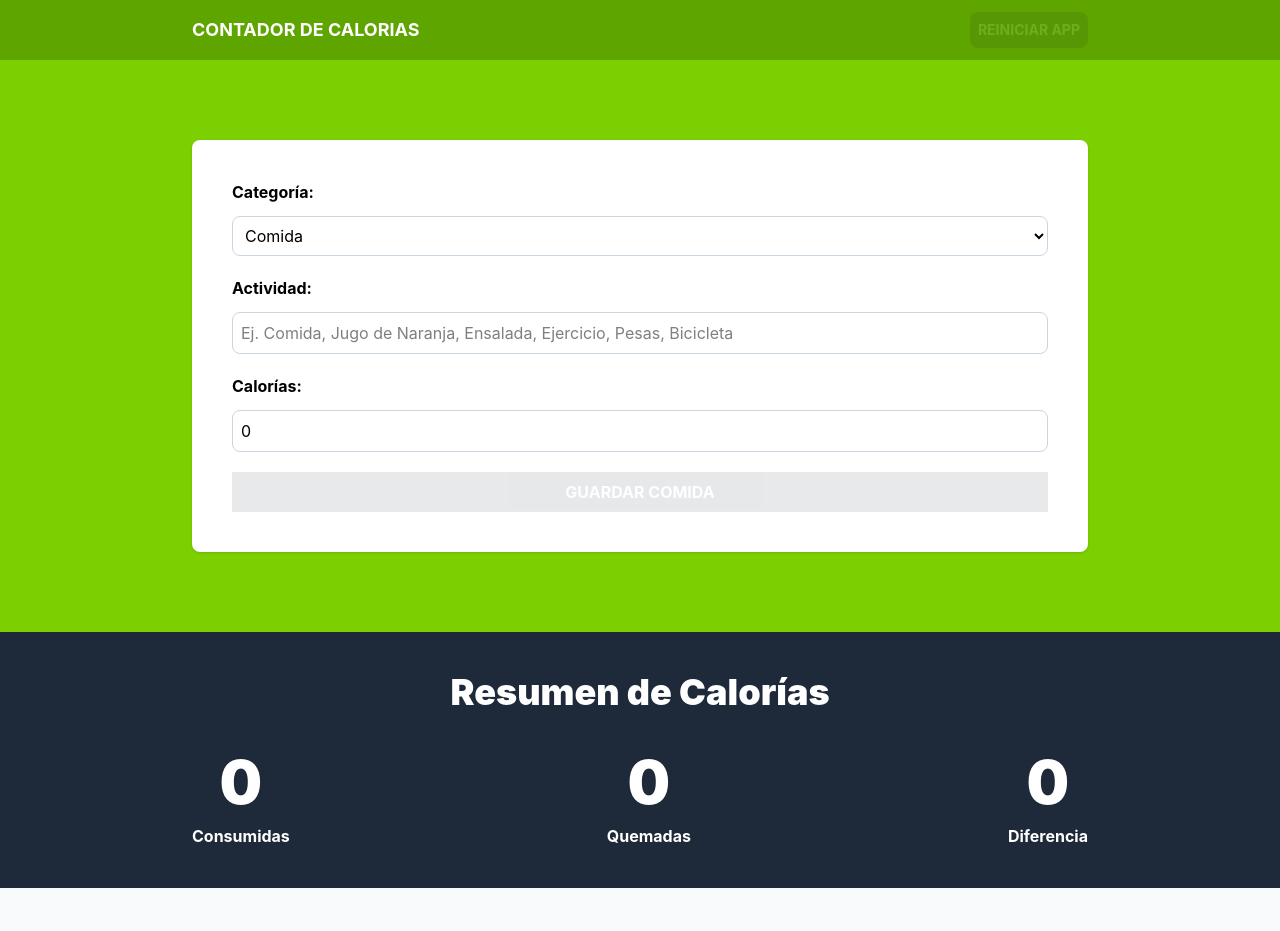
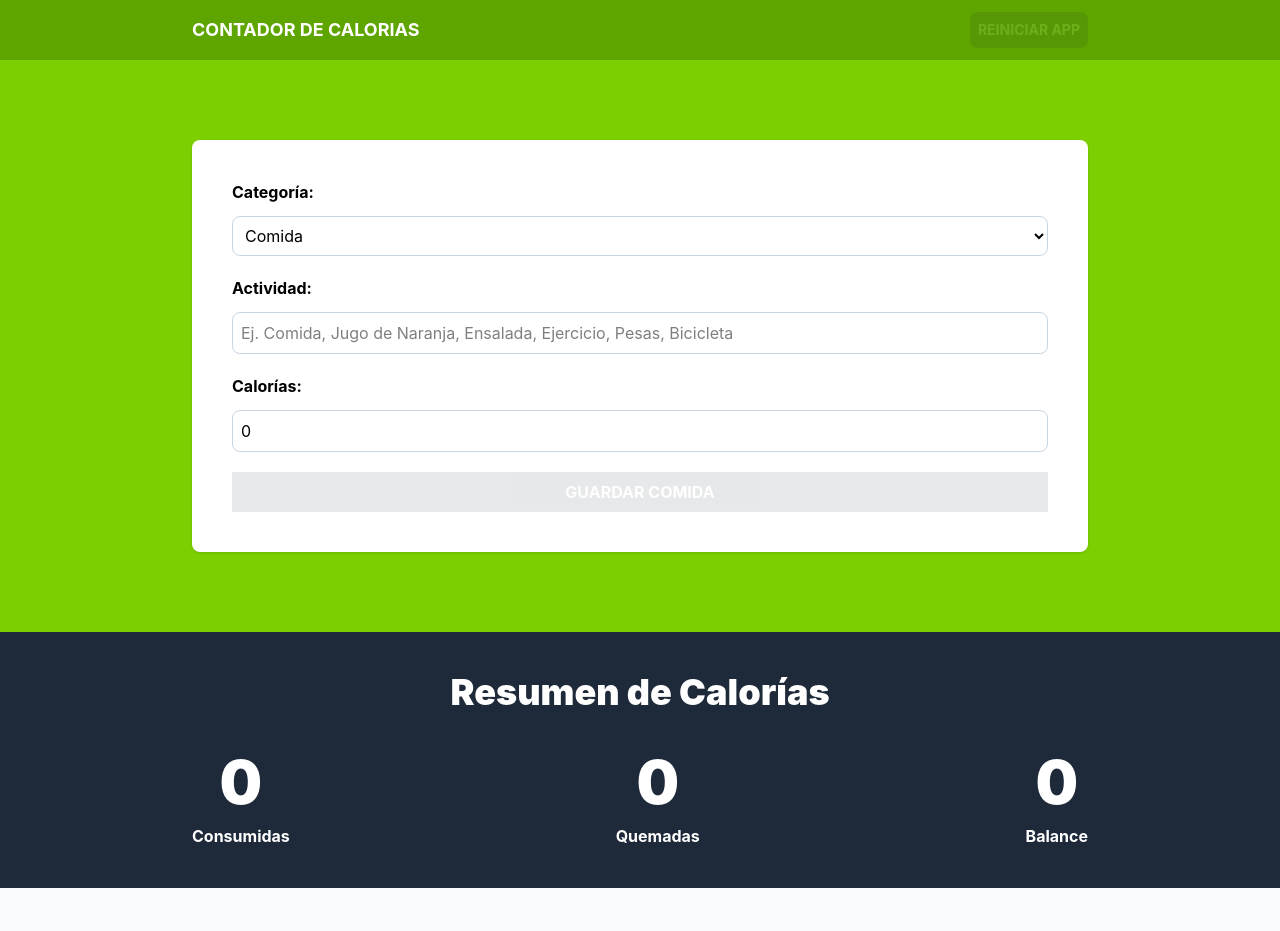
Before and after one commit to andresmdevco/calorie-tracker, a React (Vite) app: page / in a window 1280 px wide. Shown: the top 931 px of the page. Built offline with nearby package versions, Linux system fonts and the light colour scheme.

Commit message:
style: rename net calories label

```diff
--- a/src/components/CalorieTracker.tsx
+++ b/src/components/CalorieTracker.tsx
@@ -34,7 +34,7 @@ export default function CalorieTracker({ activities }: CalorieTrackerProps) {
         />
         <CalorieDisplay
           calories={netCalories}
-          text="Diferencia"
+          text="Balance"
         />
       </div>
     </>
```
